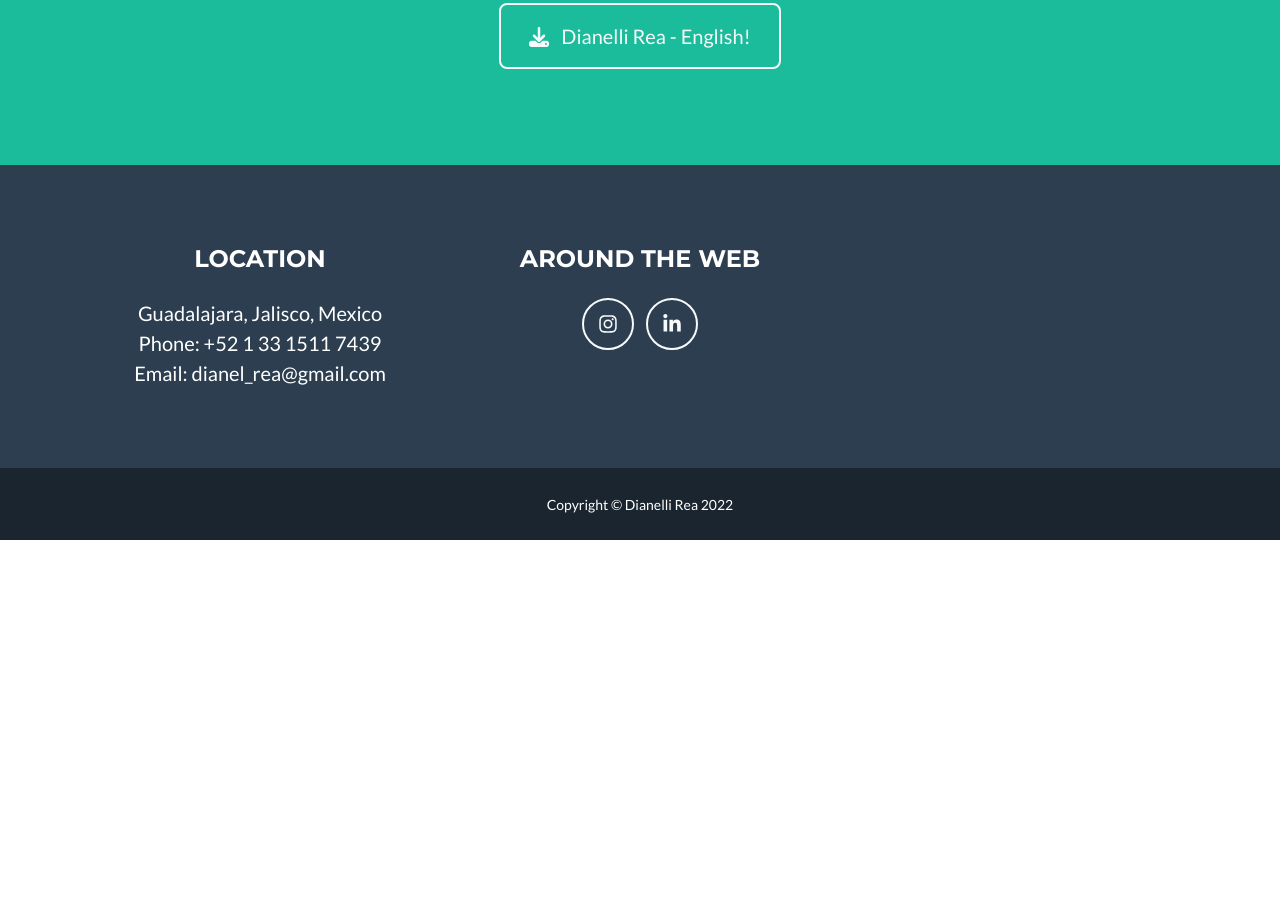
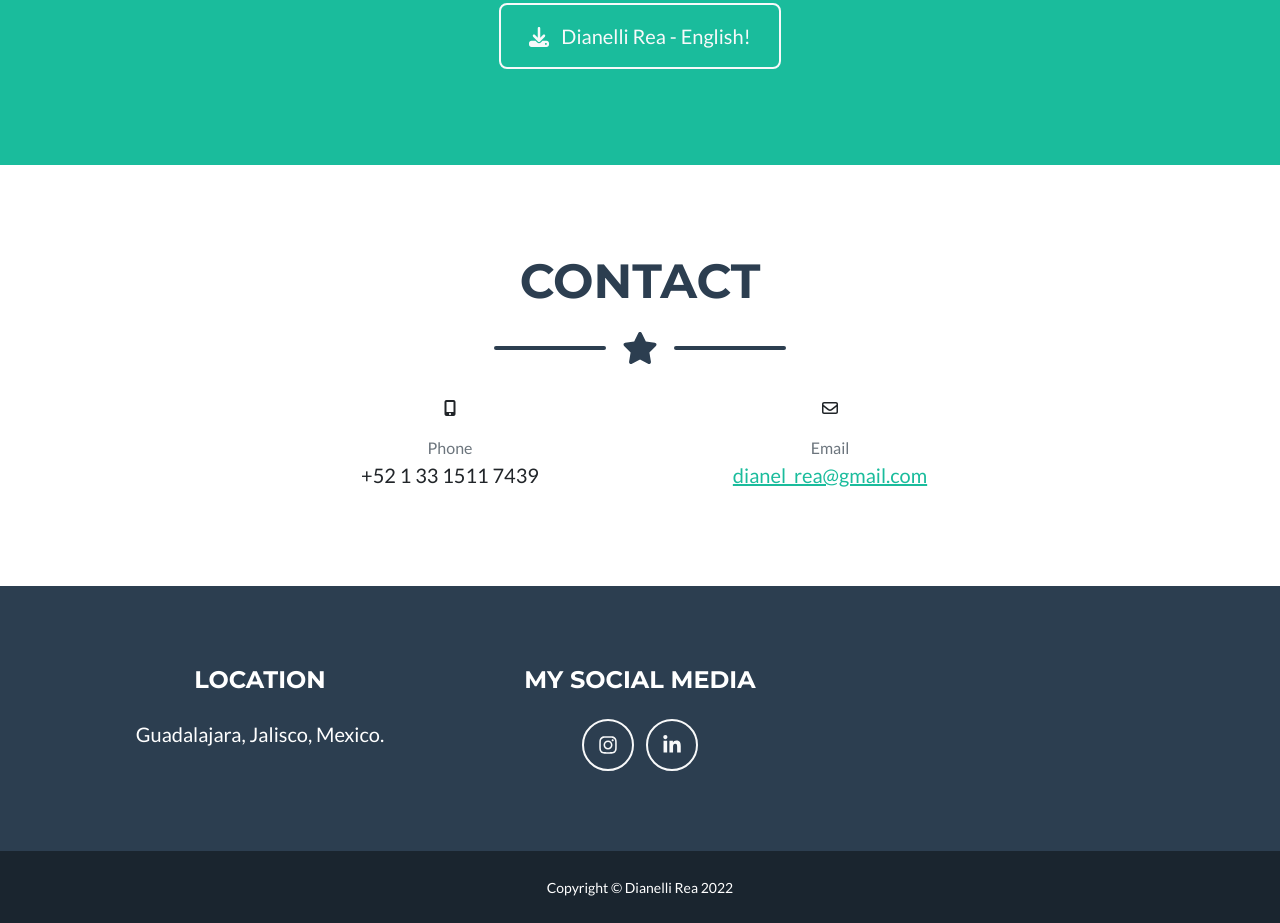
Before and after one commit to DanieliRea/DR-Portfolio, a plain HTML site: page index.html in a window 1280 px wide. Shown: the part 1826-2749 px from the top of the page. Before the commit the page ends 2366 px from the top, so only its background shows below. Drawn offline with nearby package versions, Linux system fonts and the light colour scheme.

Commit message:
Modifying Contact and footer

```diff
--- a/index.html
+++ b/index.html
@@ -108,6 +108,36 @@
                 </div>
             </div>
         </section>
+        <section class="page-section" id="contact">
+            <div class="container">
+                <!-- Contact Section Heading-->
+                <div class="text-center">
+                    <h2 class="page-section-heading text-secondary d-inline-block mb-0">CONTACT</h2>
+                </div>
+                <!-- Icon Divider-->
+                <div class="divider-custom">
+                    <div class="divider-custom-line"></div>
+                    <div class="divider-custom-icon"><i class="fas fa-star"></i></div>
+                    <div class="divider-custom-line"></div>
+                </div>
+                <!-- Contact Section Content-->
+                <div class="row justify-content-center">
+                    <div class="col-lg-4">
+                        <div class="d-flex flex-column align-items-center">
+                            <div class="icon-contact mb-3"><i class="fas fa-mobile-alt"></i></div>
+                            <div class="text-muted">Phone</div>
+                            <div class="lead font-weight-bold">+52 1 33 1511 7439</div>
+                        </div>
+                    </div>
+                    <div class="col-lg-4">
+                        <div class="d-flex flex-column align-items-center">
+                            <div class="icon-contact mb-3"><i class="far fa-envelope"></i></div>
+                            <div class="text-muted">Email</div><a class="lead font-weight-bold" href="mailto:name@example.com">dianel_rea@gmail.com</a>
+                        </div>
+                    </div>
+                </div>
+            </div>
+        </section>
         <!-- Footer-->
         <footer class="footer text-center">
             <div class="container">
@@ -116,15 +146,12 @@
                     <div class="col-lg-4 mb-5 mb-lg-0">
                         <h4 class="text-uppercase mb-4">Location</h4>
                         <p class="lead mb-0">
-                            Guadalajara, Jalisco, Mexico
-                            <br />
-                            Phone: +52 1 33 1511 7439 <br>
-                            Email: dianel_rea@gmail.com
+                            Guadalajara, Jalisco, Mexico.
                         </p>
                     </div>
                     <!-- Footer Social Icons-->
                     <div class="col-lg-4 mb-5 mb-lg-0">
-                        <h4 class="text-uppercase mb-4">Around the Web</h4>
+                        <h4 class="text-uppercase mb-4">My Social Media</h4>
                         <!-- <a class="btn btn-outline-light btn-social mx-1" href="#!"><i class="fab fa-fw fa-facebook-f"></i></a> -->
                         <a class="btn btn-outline-light btn-social mx-1" href="#!"><i class="fab fa-fw fa-instagram"></i></a>
                         <a class="btn btn-outline-light btn-social mx-1" href="https://www.linkedin.com/in/dianelli-rea/"><i class="fab fa-fw fa-linkedin-in"></i></a>
```
